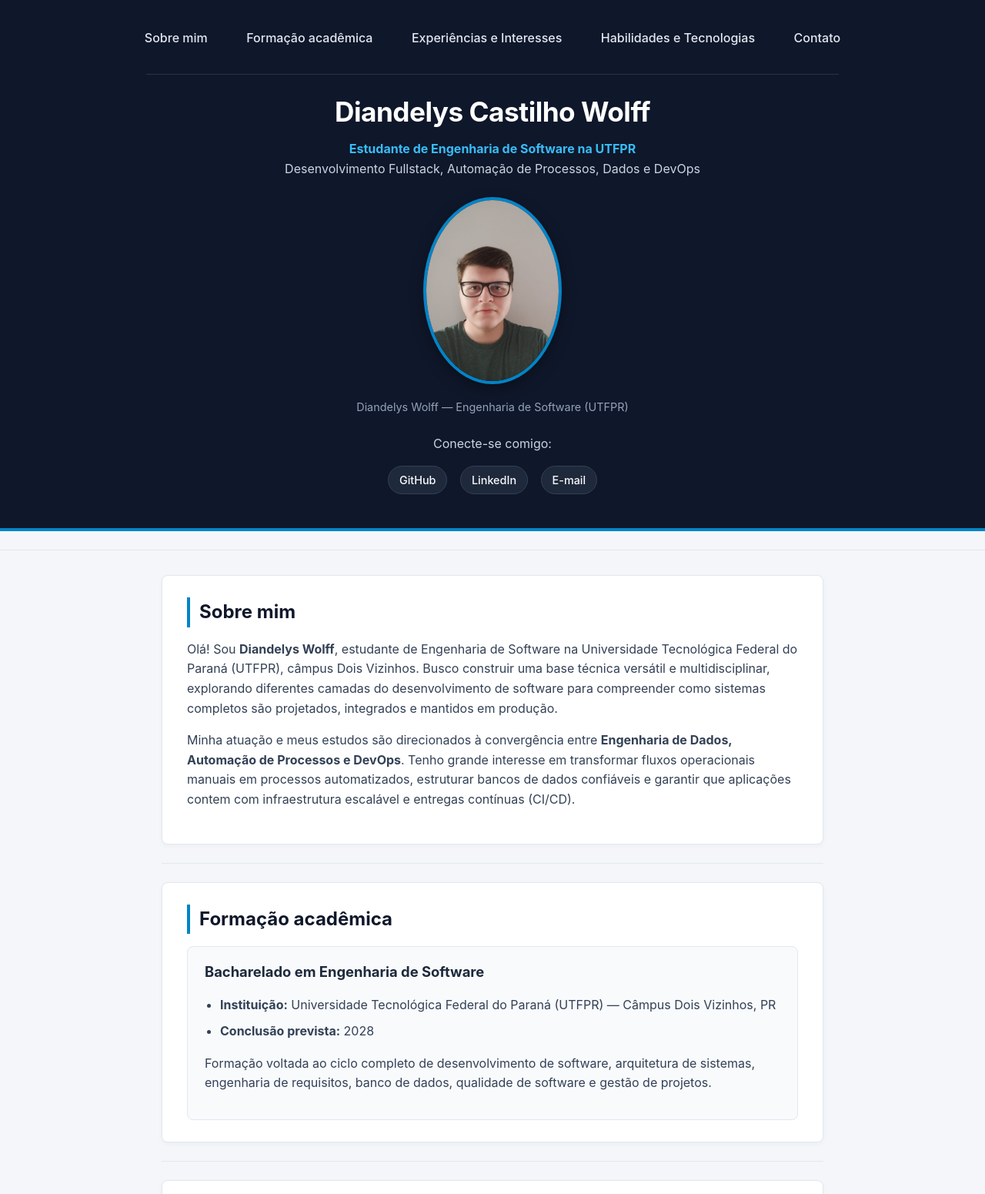
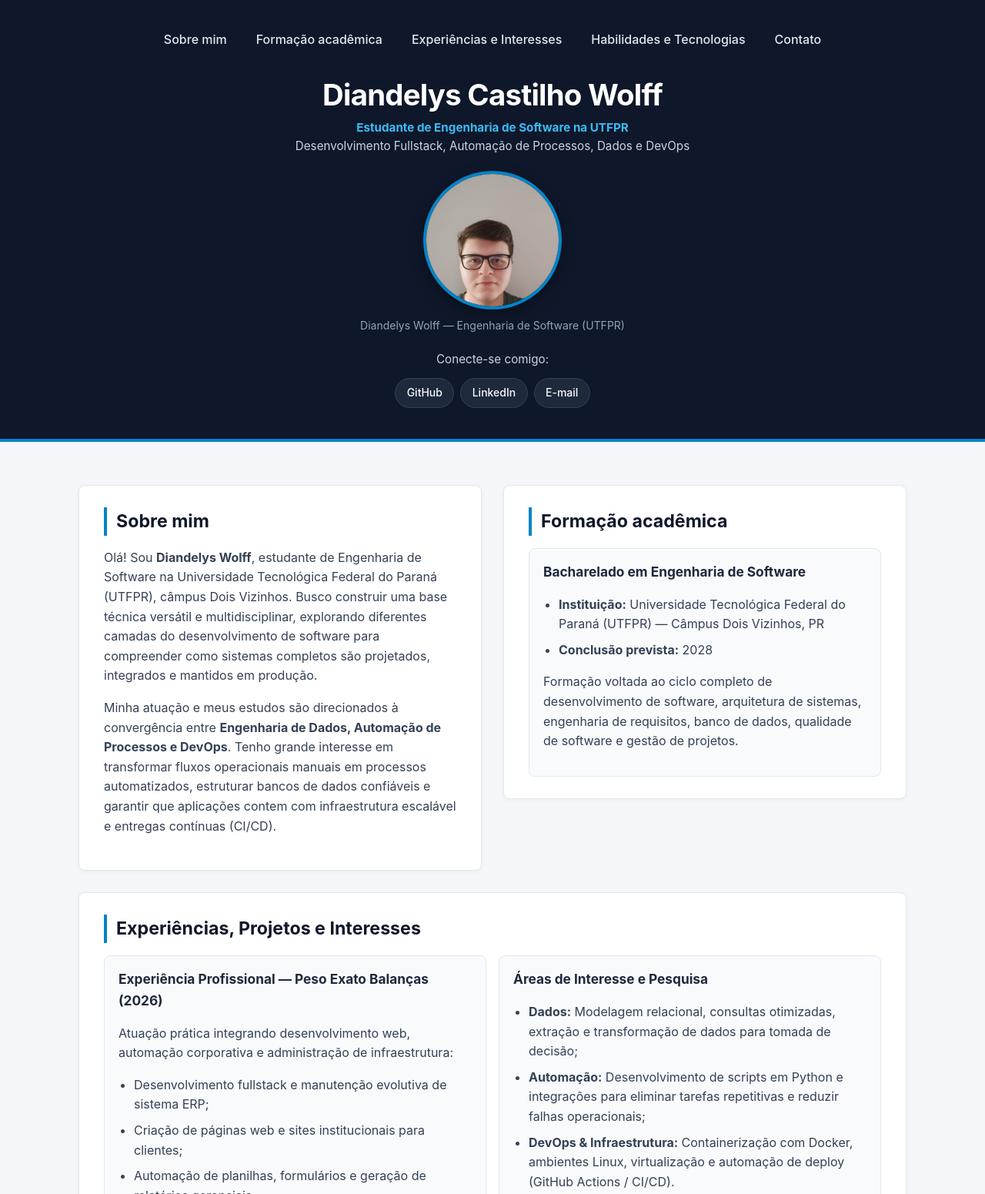
Before and after one commit to dwolff-blip/Atividade-1, a plain HTML site: page index.html in a window 1280 px wide. Shown: the top 1551 px of the page at 77% size. Drawn offline with Linux system fonts and the light colour scheme.

Commit message:
feat: etapa 3 - layout responsivo mobile first

```diff
--- a/style.css
+++ b/style.css
@@ -1,6 +1,7 @@
 /* ==========================================================================
-   Etapa 2 — Estilização com CSS
-   Separação entre conteúdo/estrutura (HTML) e apresentação (CSS)
+   Etapa 3 — Layout Responsivo (Mobile First)
+   Base: dispositivos móveis (~375px)
+   Media Queries: Tablet (>= 768px) e Desktop (>= 1200px)
    ========================================================================== */
 
 :root {
@@ -17,18 +18,31 @@
     --raio-borda: 8px;
 }
 
-* {
+*,
+*::before,
+*::after {
     box-sizing: border-box;
+}
+
+html {
+    scroll-behavior: smooth;
 }
 
 body {
     margin: 0;
     padding: 0;
     font-family: -apple-system, BlinkMacSystemFont, "Segoe UI", Roboto, Helvetica, Arial, sans-serif;
-    font-size: 16px;
+    font-size: 1rem;
     line-height: 1.6;
     color: var(--cor-texto);
     background-color: var(--cor-fundo);
+    overflow-x: hidden;
+}
+
+img {
+    max-width: 100%;
+    height: auto;
+    display: block;
 }
 
 /* Links */
@@ -36,7 +50,7 @@ a {
     color: var(--cor-destaque);
     text-decoration: none;
     font-weight: 500;
-    transition: color 0.2s ease, background-color 0.2s ease;
+    transition: color 0.2s ease, background-color 0.2s ease, border-color 0.2s ease;
 }
 
 a:hover {
@@ -44,63 +58,40 @@ a:hover {
     text-decoration: underline;
 }
 
-/* Divisores HTML mantidos sutis */
+/* Divisores visuais substituídos pelo espaçamento de Flexbox/Grid */
 hr {
-    border: 0;
-    border-top: 1px solid var(--cor-borda-suave);
-    margin: 24px 0;
+    display: none;
 }
 
-/* Cabeçalho */
+/* ==========================================================================
+   Cabeçalho e Navegação (Mobile First)
+   ========================================================================== */
+
 header {
     background-color: var(--cor-primaria);
     color: #f8fafc;
-    padding: 24px 32px 40px;
+    padding: 1.25rem 1rem 2rem;
     text-align: center;
     border-bottom: 4px solid var(--cor-destaque);
 }
 
-header hr {
-    border-top-color: rgba(255, 255, 255, 0.12);
-    max-width: 900px;
-    margin: 20px auto;
-}
-
-header h1 {
-    margin: 16px 0 8px;
-    font-size: 2.2rem;
-    color: #ffffff;
-    letter-spacing: -0.5px;
-}
-
-header p {
-    margin: 8px auto;
-    max-width: 680px;
-    color: #cbd5e1;
-}
-
-header strong {
-    color: #38bdf8;
-}
-
-/* Navegação */
 nav ul {
     list-style: none;
-    margin: 0;
+    margin: 0 0 1.5rem;
     padding: 0;
-}
-
-nav li {
-    display: inline-block;
-    margin: 4px 8px;
+    display: flex;
+    flex-direction: column;
+    gap: 0.5rem;
 }
 
 nav a {
-    display: inline-block;
-    padding: 8px 14px;
+    display: block;
+    width: 100%;
+    padding: 0.625rem 0.875rem;
     color: #e2e8f0;
+    background-color: rgba(255, 255, 255, 0.04);
     border-radius: var(--raio-borda);
-    border: 1px solid transparent;
+    border: 1px solid rgba(255, 255, 255, 0.08);
 }
 
 nav a:hover {
@@ -110,21 +101,46 @@ nav a:hover {
     text-decoration: none;
 }
 
+header h1 {
+    margin: 0.5rem 0;
+    font-size: 1.75rem;
+    line-height: 1.2;
+    color: #ffffff;
+    letter-spacing: -0.02em;
+}
+
+header p {
+    margin: 0.5rem auto;
+    max-width: 42rem;
+    font-size: 0.95rem;
+    color: #cbd5e1;
+}
+
+header strong {
+    color: #38bdf8;
+}
+
 /* Foto de perfil */
 figure {
-    margin: 24px auto;
+    margin: 1.25rem auto;
+    display: flex;
+    flex-direction: column;
+    align-items: center;
 }
 
 figure img {
+    width: 150px;
+    height: 150px;
     border-radius: 50%;
     border: 4px solid var(--cor-destaque);
     object-fit: cover;
+    object-position: top;
     box-shadow: 0 6px 18px rgba(0, 0, 0, 0.35);
 }
 
 figcaption {
-    margin-top: 10px;
-    font-size: 0.9rem;
+    margin-top: 0.625rem;
+    font-size: 0.875rem;
     color: #94a3b8;
 }
 
@@ -132,22 +148,21 @@ figcaption {
 header > ul {
     list-style: none;
     padding: 0;
-    margin: 12px 0 0;
-}
-
-header > ul li {
-    display: inline-block;
-    margin: 4px 6px;
+    margin: 0.75rem 0 0;
+    display: flex;
+    flex-wrap: wrap;
+    justify-content: center;
+    gap: 0.5rem;
 }
 
 header > ul a {
     display: inline-block;
-    padding: 6px 14px;
+    padding: 0.45rem 0.9rem;
     background-color: var(--cor-secundaria);
     color: #f8fafc;
     border: 1px solid #334155;
-    border-radius: 20px;
-    font-size: 0.9rem;
+    border-radius: 999px;
+    font-size: 0.875rem;
 }
 
 header > ul a:hover {
@@ -157,72 +172,94 @@ header > ul a:hover {
     text-decoration: none;
 }
 
-/* Conteúdo Principal */
+/* ==========================================================================
+   Conteúdo Principal (Mobile First: 1 coluna)
+   ========================================================================== */
+
 main {
-    max-width: 900px;
-    margin: 32px auto;
-    padding: 0 20px;
+    width: 100%;
+    padding: 1.25rem 1rem;
+    display: grid;
+    grid-template-columns: 1fr;
+    gap: 1.25rem;
 }
 
 section {
     background-color: var(--cor-superficie);
     border: 1px solid var(--cor-borda-suave);
     border-radius: var(--raio-borda);
-    padding: 28px 32px;
+    padding: 1.25rem;
     box-shadow: 0 2px 6px rgba(15, 23, 42, 0.04);
 }
 
 section h2 {
     margin-top: 0;
-    margin-bottom: 16px;
-    font-size: 1.5rem;
+    margin-bottom: 1rem;
+    font-size: 1.3rem;
     color: var(--cor-primaria);
     border-left: 4px solid var(--cor-destaque);
-    padding-left: 12px;
+    padding-left: 0.75rem;
+}
+
+#experiencias {
+    display: grid;
+    grid-template-columns: 1fr;
+    gap: 1rem;
+}
+
+#experiencias h2 {
+    margin-bottom: 0;
 }
 
 article {
     background-color: #f8fafc;
     border: 1px solid var(--cor-borda-suave);
     border-radius: var(--raio-borda);
-    padding: 18px 22px;
-    margin-top: 16px;
+    padding: 1rem 1.125rem;
 }
 
 article h3 {
     margin-top: 0;
-    margin-bottom: 10px;
-    font-size: 1.15rem;
+    margin-bottom: 0.625rem;
+    font-size: 1.08rem;
     color: var(--cor-secundaria);
 }
 
 section ul {
-    padding-left: 20px;
+    padding-left: 1.25rem;
     margin-bottom: 0;
 }
 
 section li {
-    margin-bottom: 8px;
+    margin-bottom: 0.5rem;
 }
 
-/* Formulário de Contato */
+/* ==========================================================================
+   Formulário de Contato (Mobile First)
+   ========================================================================== */
+
 form fieldset {
     border: 1px solid var(--cor-borda);
     border-radius: var(--raio-borda);
-    padding: 20px 24px;
+    padding: 1rem;
+    margin: 0;
     background-color: #f8fafc;
 }
 
 form legend {
-    padding: 0 10px;
+    padding: 0 0.5rem;
     font-weight: 600;
     color: var(--cor-primaria);
+}
+
+form p {
+    margin: 0 0 0.875rem;
 }
 
 form label {
     display: inline-block;
     font-weight: 600;
-    margin-bottom: 4px;
+    margin-bottom: 0.25rem;
     color: var(--cor-secundaria);
 }
 
@@ -230,14 +267,19 @@ form input[type="text"],
 form input[type="email"],
 form textarea {
     width: 100%;
-    padding: 10px 12px;
+    max-width: 100%;
+    padding: 0.625rem 0.75rem;
     font-family: inherit;
-    font-size: 0.95rem;
+    font-size: 1rem;
     color: var(--cor-primaria);
     background-color: #ffffff;
     border: 1px solid var(--cor-borda);
     border-radius: 6px;
     transition: border-color 0.2s ease, box-shadow 0.2s ease;
+}
+
+form textarea {
+    resize: vertical;
 }
 
 form input[type="text"]:focus,
@@ -249,14 +291,15 @@ form textarea:focus {
 }
 
 form button {
-    padding: 10px 20px;
+    width: 100%;
+    padding: 0.75rem 1.25rem;
     font-family: inherit;
     font-size: 0.95rem;
     font-weight: 600;
     border-radius: 6px;
     cursor: pointer;
     border: 1px solid transparent;
-    margin-right: 8px;
+    margin-top: 0.5rem;
     transition: background-color 0.2s ease, border-color 0.2s ease;
 }
 
@@ -279,30 +322,32 @@ form button[type="reset"]:hover {
     background-color: #cbd5e1;
 }
 
-/* Rodapé */
+/* ==========================================================================
+   Rodapé (Mobile First)
+   ========================================================================== */
+
 footer {
     background-color: var(--cor-primaria);
     color: #cbd5e1;
     text-align: center;
-    padding: 32px 20px;
-    margin-top: 40px;
+    padding: 2rem 1rem;
+    margin-top: 1.5rem;
     border-top: 4px solid var(--cor-destaque);
 }
 
 footer h2 {
     margin-top: 0;
     color: #ffffff;
-    font-size: 1.25rem;
+    font-size: 1.2rem;
 }
 
 footer ul {
     list-style: none;
     padding: 0;
-    margin: 16px 0;
-}
-
-footer li {
-    margin: 6px 0;
+    margin: 1rem 0;
+    display: flex;
+    flex-direction: column;
+    gap: 0.5rem;
 }
 
 footer a {
@@ -314,7 +359,106 @@ footer a:hover {
 }
 
 footer p {
-    margin: 10px 0 0;
-    font-size: 0.9rem;
+    margin: 0.75rem 0 0;
+    font-size: 0.875rem;
     color: var(--cor-texto-suave);
 }
+
+/* ==========================================================================
+   Tablet (~768px)
+   ========================================================================== */
+
+@media (min-width: 768px) {
+    header {
+        padding: 1.75rem 2rem 2.5rem;
+    }
+
+    nav ul {
+        flex-direction: row;
+        flex-wrap: wrap;
+        justify-content: center;
+        gap: 0.5rem;
+    }
+
+    nav a {
+        width: auto;
+        background-color: transparent;
+        border-color: transparent;
+    }
+
+    header h1 {
+        font-size: 2.15rem;
+    }
+
+    figure img {
+        width: 170px;
+        height: 170px;
+    }
+
+    main {
+        max-width: 768px;
+        margin: 1.5rem auto;
+        padding: 1.5rem;
+        gap: 1.5rem;
+    }
+
+    section {
+        padding: 1.75rem 2rem;
+    }
+
+    section h2 {
+        font-size: 1.45rem;
+    }
+
+    #experiencias {
+        grid-template-columns: repeat(2, 1fr);
+    }
+
+    #experiencias h2 {
+        grid-column: 1 / -1;
+    }
+
+    form fieldset {
+        padding: 1.25rem 1.5rem;
+    }
+
+    form button {
+        width: auto;
+        margin-right: 0.5rem;
+    }
+
+    footer ul {
+        flex-direction: row;
+        flex-wrap: wrap;
+        justify-content: center;
+        gap: 1.5rem;
+    }
+}
+
+/* ==========================================================================
+   Desktop (>= 1200px)
+   ========================================================================== */
+
+@media (min-width: 1200px) {
+    header h1 {
+        font-size: 2.4rem;
+    }
+
+    figure img {
+        width: 180px;
+        height: 180px;
+    }
+
+    main {
+        max-width: 1140px;
+        margin: 2rem auto;
+        padding: 1.5rem 2rem;
+        grid-template-columns: 1fr 1fr;
+        gap: 1.75rem;
+        align-items: start;
+    }
+
+    #experiencias {
+        grid-column: 1 / -1;
+    }
+}
```
Also changed, not shown: 1 other file.
